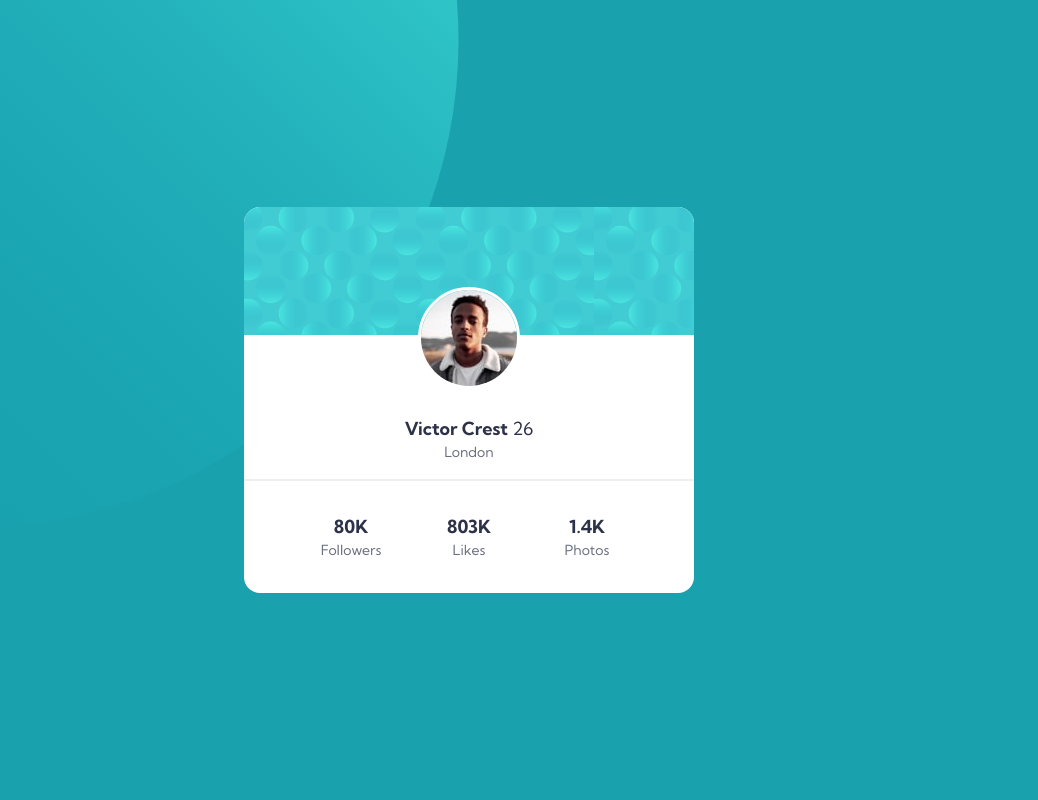
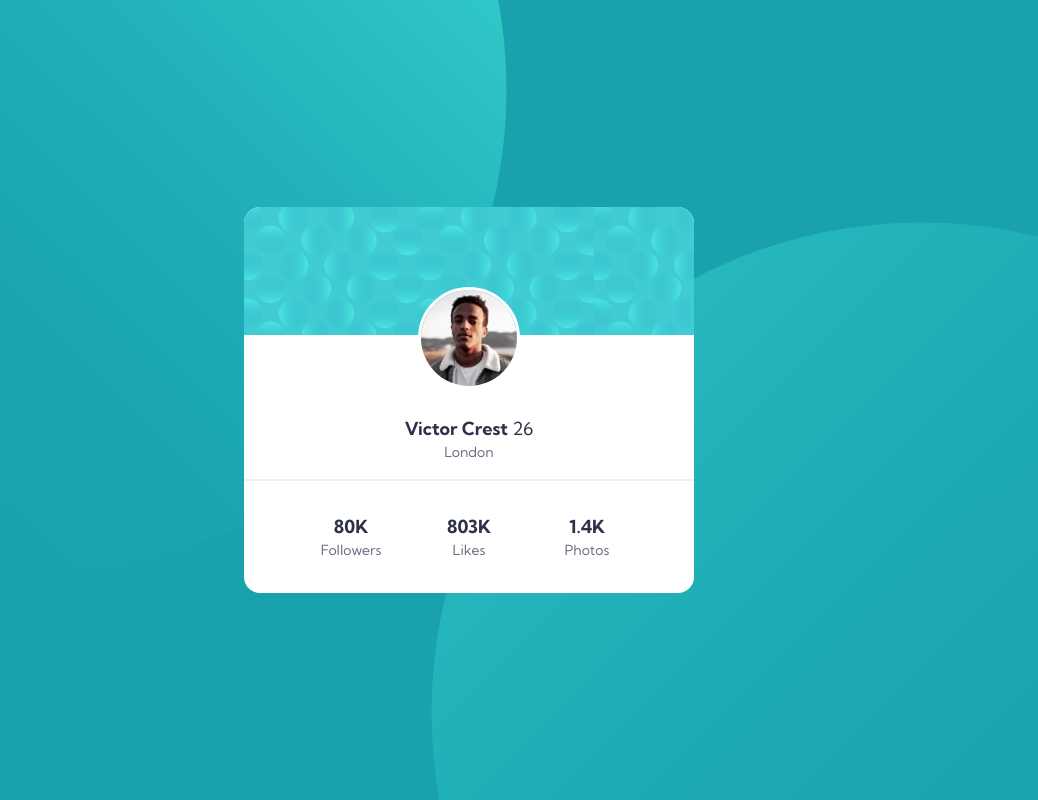
Before and after one commit to setbbagas/profile-card-component, a plain HTML site: page index.html in a window 1280 px wide. Shown: the whole page, without its empty margins (171-1209 px from the left). Drawn offline with Linux system fonts and the light colour scheme.

Commit message:
Add background images

```diff
--- a/css/style.css
+++ b/css/style.css
@@ -43,6 +43,10 @@ body {
     color: var(--clr-primary-paragraph);
     /* background */
     background-color: var(--clr-primary-bg);
+    background-image: url(/images/bg-pattern-top.svg),
+        url(/images/bg-pattern-bottom.svg);
+    background-position: top -400px left -300px, bottom -400px right -300px;
+    background-repeat: no-repeat;
 }
 
 .container {
--- a/index.html
+++ b/index.html
@@ -10,8 +10,6 @@
     </head>
     <body>
         <main class="container">
-            <img class="circle-top" src="/images/bg-pattern-top.svg" alt="" />
-
             <div class="card card-container">
                 <div class="img-container">
                     <img
```
